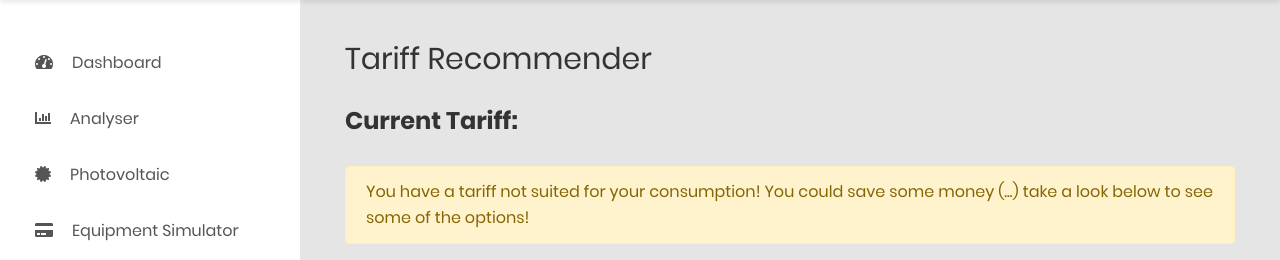
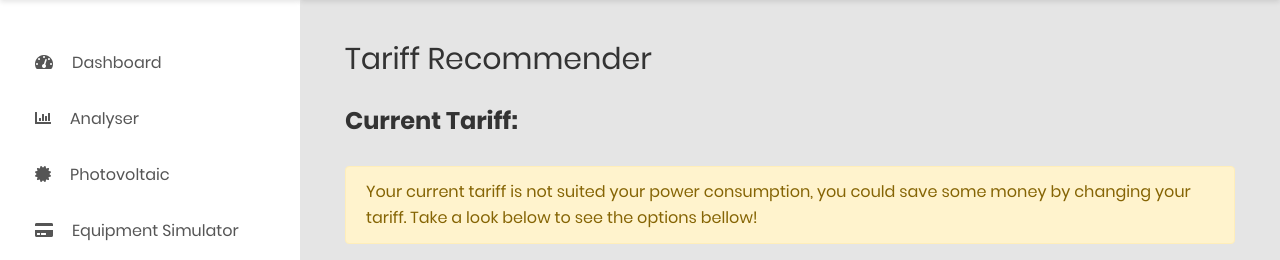
Before and after one commit to energy-army-knife/hack-the-electron-a, a Django app: template webapp/template/CoolAdmin/tariff_subscription.html in a window 1280 px wide. Shown: the part 75-335 px from the top of the page. Run offline with Django 3.2, Linux system fonts and the light colour scheme; the template is opened without the code that fills it, so the values that code supplies are empty; parts of the project's set-up code (start-up, migrations or seed data) failed here and were passed over; some libraries are stand-ins or nearby versions.

Commit message:
Minor fixes.

```diff
--- a/webapp/template/CoolAdmin/contract_subscription.html
+++ b/webapp/template/CoolAdmin/contract_subscription.html
@@ -65,8 +65,8 @@
                 </div>
             {% else %}
                 <div class="alert alert-warning" role="alert">
-                  You have a contracted power above your power consumption! You could save some money (...) take a look
-                    below to see some of the options!
+                  You have a contracted power above your power consumption, you could save some money by changing your contracted power.
+                    Take a look below to see the options bellow!
                 </div>
             {% endif %}
 
--- a/webapp/template/CoolAdmin/pv.html
+++ b/webapp/template/CoolAdmin/pv.html
@@ -90,7 +90,7 @@
                         <h5 style="text-align: center">Pay Back Period : <span style="color: #0063bc">{{ pay_back_period }} years</span></h5>
                     </div>
                     <div class="col-3">
-                        <h5 style="text-align: center">Number of Batteries: {{ n_battery }}</h5>
+                        <h5 style="text-align: center">Number of Panels: {{ n_panel }}</h5>
                     </div>
                     <div class="col-3">
                         <h5 style="text-align: center">Number of Batteries: {{ n_battery }}</h5>
@@ -100,7 +100,7 @@
 
 
             <div class="au-card m-b-20" style="width: 100%">
-                <h3 class="m-b-30">Energy Generated</h3>
+                <h3 class="m-b-30">Theoretical Energy Generated</h3>
                 <canvas id="bar-renewals-chart"></canvas>
             </div>
             <div class="au-card m-b-20" style="width: 100%">
--- a/webapp/template/CoolAdmin/tariff_subscription.html
+++ b/webapp/template/CoolAdmin/tariff_subscription.html
@@ -59,8 +59,8 @@
             </div>
             {% else %}
                 <div class="alert alert-warning" role="alert">
-                  You have a tariff not suited for your consumption! You could save some money (...) take a look
-                    below to see some of the options!
+                  Your current tariff is not suited your power consumption, you could save some money by changing your tariff.
+                    Take a look below to see the options bellow!
                 </div>
             {% endif %}
 
@@ -88,7 +88,8 @@
                   <div class="card-header title-card">Three-Periods</div>
                   <div class="card-body">
                     <h1 class="title-price">{{ three_tariff_savings }} <span class="price-label">€/year</span></h1>
-                    <p class="card-text">The electricity rate depends on the consumption schedule and can be charged at Peak, Off-peak or Super-off peak. </p>
+                    <p class="card-text">The electricity rate depends on the consumption schedule and can be charged at Peak, Off-peak or Super-off peak.
+                    Super-off peak hours are cheaper, Off-peak hours are charged at an intermediate price and Peak hours are more expensive.</p>
                   </div>
                 </div>
                 {% endif %}
--- a/webapp/views.py
+++ b/webapp/views.py
@@ -347,6 +347,7 @@ def pv(request):
              "n_battery": n_battery, "cost": cost, "is_simulation": is_simulation, "pay_back_period": 10}
 
     # TODO: fill properly
+
     param.update(default_parameters(meter_id))
 
     return render(request, "pv.html", param)
```
